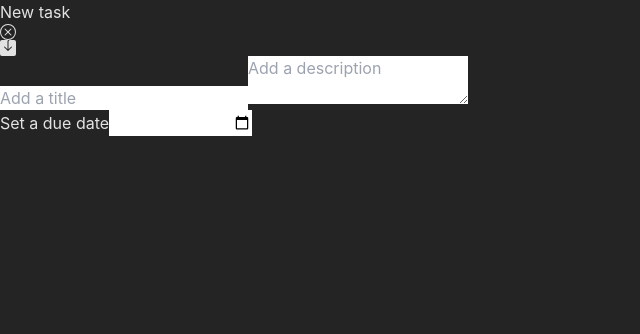
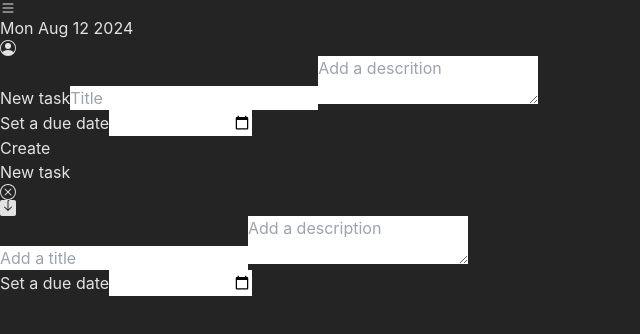
Before and after one commit to caioarodrigues/to-do-list, a React (Vite) app in the folder interface/: page /new in a window 1280 px wide. Shown: the top 334 px of the page, without its empty margins (0-640 px from the left). Built offline with nearby package versions, Linux system fonts and the light colour scheme.

Commit message:
feat: header and sideMenu

```diff
--- a/interface/src/App.tsx
+++ b/interface/src/App.tsx
@@ -16,7 +16,7 @@ function App() {
   }, []);
 
   return (
-    <div className="p-2 w-full">
+    <div className="p-2 pt-14 w-full">
       <TaskList tasks={tasks} />
       <FloatingButton
         text="+"
--- a/interface/src/Layout.tsx
+++ b/interface/src/Layout.tsx
@@ -1,11 +1,20 @@
+import { Header } from "./components/Header";
+import { SideMenu } from "./components/SideMenu";
+
 interface LayoutProps {
   children: React.ReactNode;
 }
 
 export const Layout = ({ children }: LayoutProps) => {
   return (
-    <div className="flex flex-col items-center justify-start min-h-screen p-2 w-full">
-      {children}
+    <div>
+      <Header />
+      <div className="flex w-full relative">
+        <SideMenu />
+        <div className="flex flex-col items-center min-h-screen p-2 w-full">
+          {children}
+        </div>
+      </div>
     </div>
   );
 };
--- a/interface/src/components/FloatingButton.tsx
+++ b/interface/src/components/FloatingButton.tsx
@@ -6,8 +6,8 @@ interface FloatingButtonProps {
 export const FloatingButton = ({ text, handler }: FloatingButtonProps) => {
   return (
     <button
-      className="fixed bottom-4 right-2 bg-zinc-500 text-white rounded-md w-12 h-12
-      shadow-md text-3xl border-2 border-zinc-300 border-opacity-70"
+      className="fixed bottom-4 right-4 bg-zinc-700 text-white rounded-md w-14 h-14
+      shadow-md text-3xl border-2 border-amber-400 border-opacity-70"
       onClick={handler}>
       {text}
     </button>
--- /dev/null
+++ b/interface/src/components/Header.tsx
@@ -0,0 +1,20 @@
+import { BsList, BsPersonCircle } from "react-icons/bs";
+
+export const Header = () => {
+  const today = new Date().toString().split(" ").slice(0, 4).join(" ");
+
+  return (
+    <div className="flex justify-between items-center w-full fixed top-0 px-4 py-2
+    bg-zinc-700 z-10 md:z-0 md:relative">
+      <BsList
+        className="text-4xl cursor-pointer"
+        onClick={() => (window.location.href = "/")}
+      />
+      <p className="text-xl text-nowrap">{today}</p>
+      <BsPersonCircle
+        className="text-4xl cursor-pointer"
+        onClick={() => (window.location.href = "/profile")}
+      />
+    </div>
+  );
+};
--- /dev/null
+++ b/interface/src/components/SideMenu.tsx
@@ -0,0 +1,36 @@
+export const SideMenu = () => {
+  return (
+    <div className="w-1/3 h-screen bg-red-500 hidden md:flex p-2 flex-col gap-2">
+      <a href="" className="text-2xl font-medium">
+        New task
+      </a>
+      <input
+        type="text"
+        placeholder="Title"
+        className="p-2 rounded-md border-zinc-500 border-2 border-opacity-70"
+      />
+      <textarea
+        name=""
+        id=""
+        placeholder="Add a descrition"
+        className="px-2 py-4 rounded-md border-zinc-500 border-2 border-opacity-70"
+      />
+      <div className="flex flex-col gap-1">
+        <label htmlFor="">Set a due date</label>
+        <input
+          type="date"
+          name=""
+          id=""
+          className="p-2 rounded-md border-zinc-500 border-2 border-opacity-70
+          text-zinc-500"
+        />
+      </div>
+      <a
+        href=""
+        className="bg-orange-500 p-2 rounded-md border-2 border-zinc-500 border-opacity-70"
+      >
+        Create
+      </a>
+    </div>
+  );
+};
--- a/interface/src/components/Task.tsx
+++ b/interface/src/components/Task.tsx
@@ -34,12 +34,14 @@ export const Task = ({
   return (
     <div
       className={`p-2 rounded-md border-2 border-zinc-300 border-opacity-70
-      w-full flex flex-col gap-4
+      w-full flex flex-col gap-4 md:w-1/3 md:h-1/3
       ${completedTask ? "bg-green-800" : "bg-zinc-500"}`}
       card-id={id}
     >
       <div className="flex flex-col gap-0">
-        <h2 className="text-3xl font-medium">{title}</h2>
+        <h2 className="text-3xl font-medium">
+          {title}
+        </h2>
         <p className="text-xl">{description}</p>
         <p className="text-md">Due date: {dueDate}</p>
       </div>
--- a/interface/src/components/TaskList.tsx
+++ b/interface/src/components/TaskList.tsx
@@ -16,8 +16,8 @@ interface TaskListProps {
 
 export const TaskList = ({ tasks }: TaskListProps) => {
   return (
-    <div className="flex flex-col gap-2 w-full flex-1">
-      <h2 className="text-4xl font-medium">List of all tasks</h2>
+    <div className="flex flex-col gap-2 w-full flex-1 md:flex-row md:flex-grow-0">
+      <h2 className="text-4xl font-medium md:hidden">List of all tasks</h2>
       {tasks.map(
         (
           { id, title, description, completed, dueDate, createdAt, updatedAt },
--- a/interface/src/pages/NewTask.tsx
+++ b/interface/src/pages/NewTask.tsx
@@ -24,7 +24,7 @@ export const NewTask = () => {
   };
 
   return (
-    <div className="w-full">
+    <div className="w-full pt-14">
       <h2 className="text-4xl text-center">New task</h2>
       <div className="flex items-center justify-between py-2 gap-4">
         <BsXCircle
```
